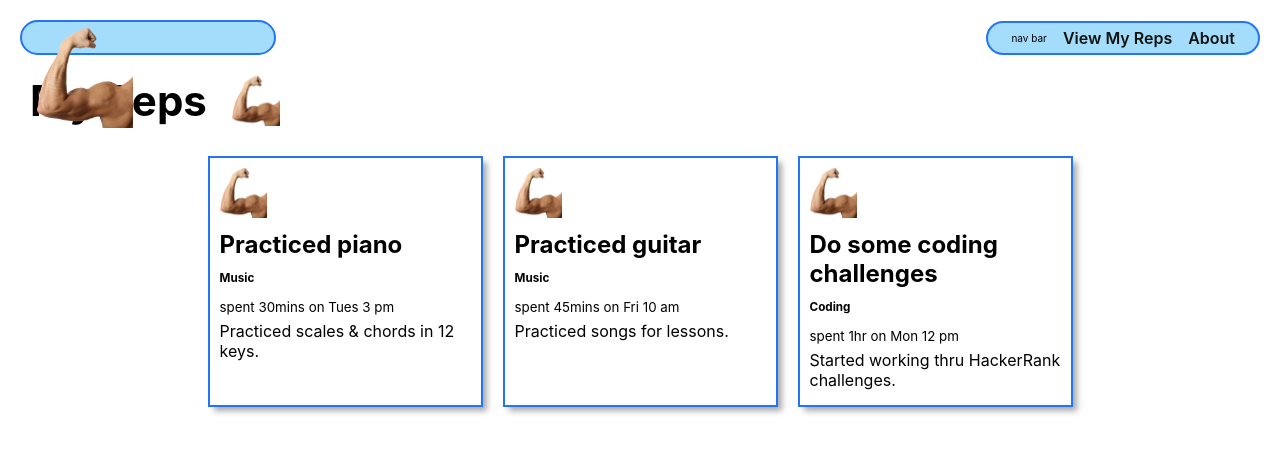
After one commit to rbozek/reps, a Django app: page /reps/ in a window 1280 px wide. The commit adds this page. Shown: the top 453 px of the page. Run offline with Django 4.2, Linux system fonts and the light colour scheme.

Commit message:
render reps data in template - create UI in base.html, def route in urls, code index view in views (use temp Model from lesson), set up index page (& temp use CSS from lesson)

```diff
--- /dev/null
+++ b/main_app/static/css/reps/rep-index.css
@@ -0,0 +1,38 @@
+.card-container {
+  padding: 0 30px;
+  display: flex;
+  justify-content: center;
+  flex-wrap: wrap;
+}
+
+.card {
+  width: 275px;
+  margin: 10px;
+  border: var(--borders);
+  box-shadow: var(--card-box-shadow);
+}
+
+.card-content {
+  padding: 10px;
+  width: 100%;
+}
+
+.usr-img {
+  width: 100%;
+  border-radius: var(--card-border-radius);
+}
+
+.card > a {
+  text-decoration: none;
+  color: var(--text-color);
+}
+
+.card h2 {
+  margin: 10px 0;
+  font-size: var(--font-xl);
+}
+
+.card p {
+  margin: 5px 0;
+  font-size: var(--font-reg);
+}
--- a/main_app/templates/base.html
+++ b/main_app/templates/base.html
@@ -35,6 +35,7 @@
     <nav>
       <ul>
         <li> nav bar </li>
+        <li><a href="/reps">View My Reps</a></li>
         <li><a href="/about">About</a></li>
       </ul>
     </nav>
--- /dev/null
+++ b/main_app/templates/reps/index.html
@@ -0,0 +1,44 @@
+{% extends 'base.html' %}
+{% load static %}
+
+{% block head %}
+<link
+  rel="stylesheet"
+  type="text/css"
+  href="{% static 'css/reps/rep-index.css' %}"
+/>
+{% endblock %}
+
+{% block content %}
+
+<section class="page-header">
+  <h1>My Reps</h1>
+  <img src="{% static 'images/flexarm-sm.png' %}" alt="Arm" />
+</section>
+
+<section class="card-container">
+  {% for rep in reps %}
+
+    <div class="card">
+      <div class="card-content">
+
+        <div class="card-img-container">
+          <img
+            src="{% static 'images/flexarm-sm.png' %}"
+            alt="the same arm"
+            height="50px"
+          >
+        </div>
+
+        <h2 class="card-title">{{ rep.name }}</h2>
+        <h3>{{ rep.category }}</h3>
+        <p><small>spent {{ rep.timespent }} on {{ rep.timestamp }}</small></p>
+        <p>{{ rep.description }} </p>
+
+      </div>
+    </div>
+
+  {% endfor %}
+</section>
+
+{% endblock %}
--- a/main_app/urls.py
+++ b/main_app/urls.py
@@ -4,4 +4,5 @@ from . import views
 urlpatterns = [
   path('', views.home, name='home'),
   path('about/', views.about, name='about'),
+  path('reps/', views.rep_index, name='rep-index'),
 ]
--- a/main_app/views.py
+++ b/main_app/views.py
@@ -2,9 +2,28 @@ from django.shortcuts import render
 
 #RB Step 1, for home view
 from django.http import HttpResponse
+
+
+class Rep:  # Note that parens are optional if not inheriting from another class
+  def __init__(self, name, category, timespent, description, timestamp):
+    self.name = name
+    self.category = category
+    self.timespent = timespent
+    self.description = description
+    self.timestamp = timestamp
+
+reps = [
+  Rep('Practiced piano', 'Music', '30mins', 'Practiced scales & chords in 12 keys.', 'Tues 3 pm'),
+  Rep('Practiced guitar', 'Music', '45mins', 'Practiced songs for lessons.', 'Fri 10 am'),
+  Rep('Do some coding challenges', 'Coding', '1hr', 'Started working thru HackerRank challenges.', 'Mon 12 pm'),
+]
+
 
 def home(request):
   return HttpResponse('<h1>We\'re gonna get some reps!</h1>')
 
 def about(request):
   return render(request, 'about.html')
+
+def rep_index(request):
+  return render(request, 'reps/index.html', { 'reps': reps })
```
